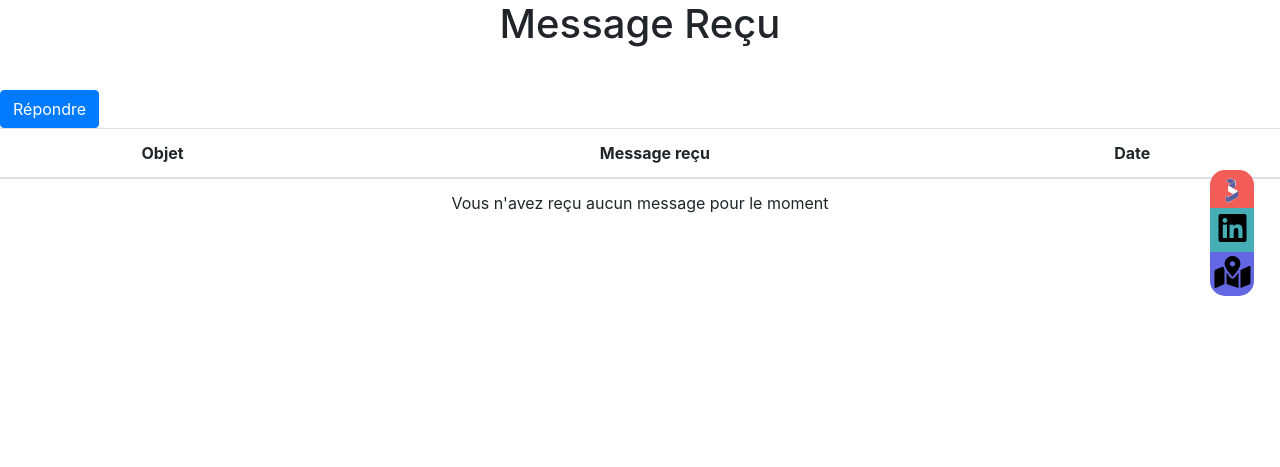
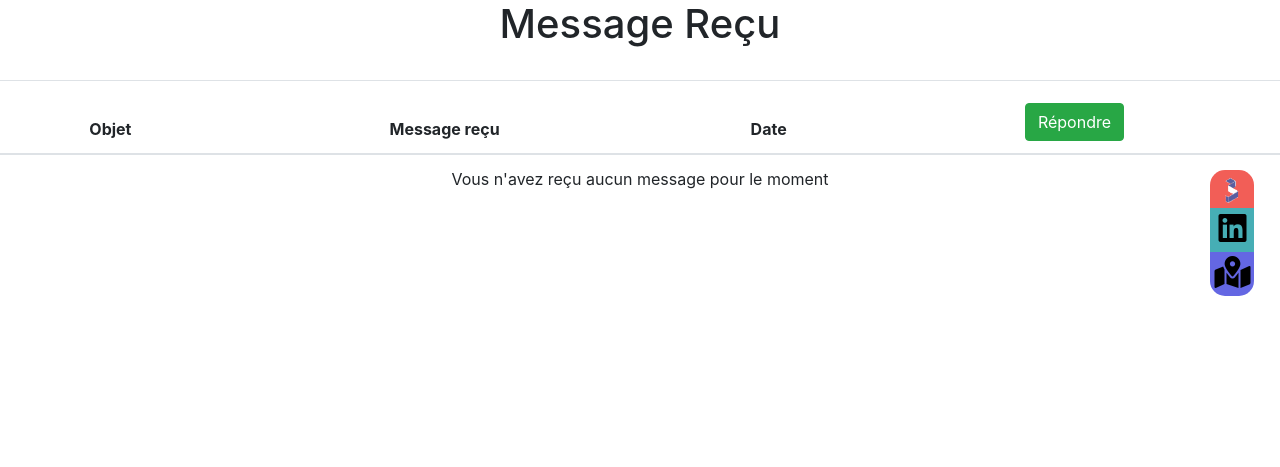
Before and after one commit to Extranet-WF3/extranet, a Symfony app: template templates/message_receveid/receveid.html.twig in a window 1280 px wide. Shown: the part 150-617 px from the top of the page. Run offline with Twig, Linux system fonts and the light colour scheme; the template is opened without the code that fills it, so the values that code supplies are empty; some libraries are stand-ins or nearby versions.

Commit message:
update buttons

```diff
--- a/templates/message_receveid/receveid.html.twig
+++ b/templates/message_receveid/receveid.html.twig
@@ -8,19 +8,13 @@
 
 <h1 class="text-center pb-4"> Message Reçu </h1>
 
-<table class="table text-center p-3">
+<table class="table text-center p-4">
 	<thead>
 		{#<th>pseudo</th>#}
 		<th>Objet</th>
 		<th>Message reçu</th>
 		<th>Date</th>
-
-
-
-		<button class="btn btn-primary">Répondre</button>
-
-
-
+		<th><button type="button" class="btn btn-success">Répondre</button></th>
 	</thead>
 	<tbody>
 		{% for message in messages %}
@@ -28,10 +22,10 @@
 				<td>{{message.object}}</td>
 				<td>{{message.message}}</td>
 				<td>{{message.createdAt|ago}}</td>
-
 			</tr>
 		</tbody>
 	{% else %}
+
 		<tr>
 
 			<td colspan="5">
```
